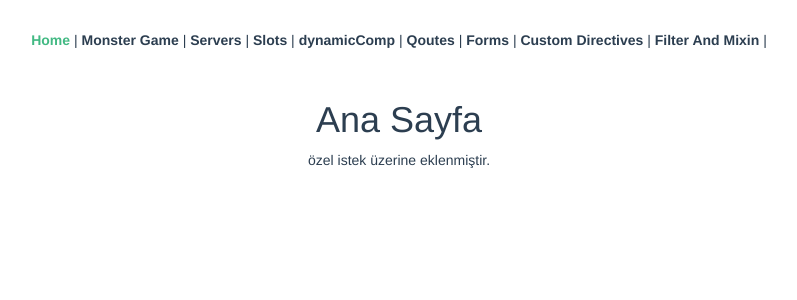
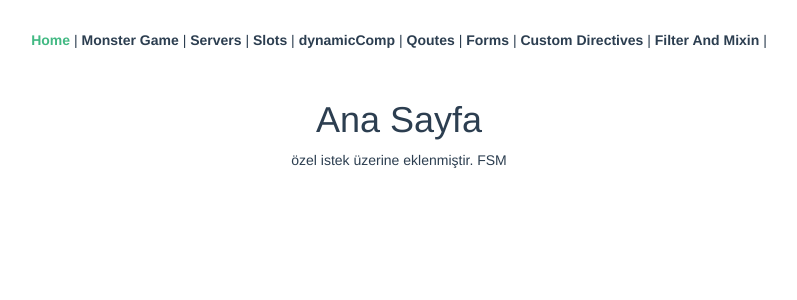
Before and after one commit to salmanorak/vuejs-Tutorials, a Vue app: page / in a window 1280 px wide. Shown: the top 300 px of the page, without its empty margins (241-1038 px from the left). Built offline with nearby package versions, Linux system fonts and the light colour scheme; a web font is replaced by a local one.

Commit message:
Update Home.vue

```diff
--- a/src/views/Home.vue
+++ b/src/views/Home.vue
@@ -1,6 +1,6 @@
 <template>
   <div>
     <h1>Ana Sayfa</h1>
-    <p>özel istek üzerine eklenmiştir.</p>
+    <p>özel istek üzerine eklenmiştir. FSM</p>
   </div>
 </template>
```
